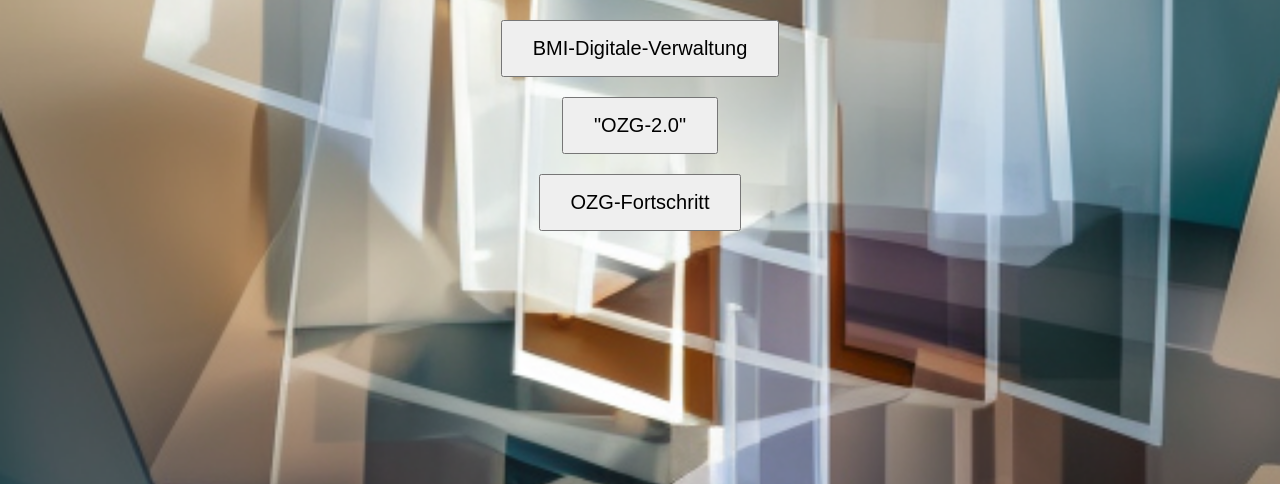
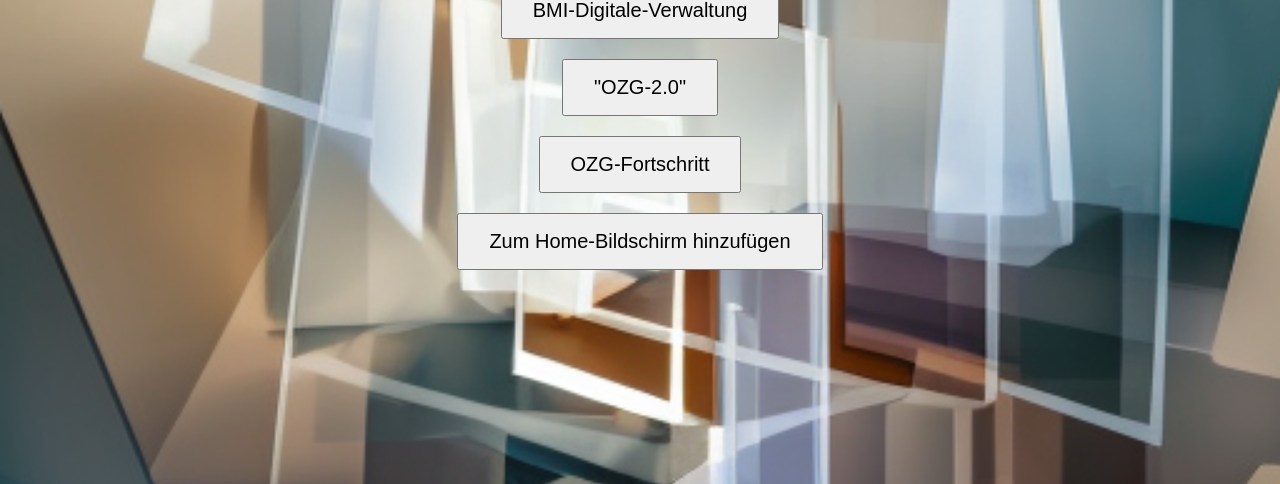
Before and after one commit to Sorquest/Sorquest.github.io, a plain HTML site: page index.html in a window 1280 px wide. Shown: the part 332-816 px from the top of the page. Drawn offline with Linux system fonts and the light colour scheme.

Commit message:
index.html

```diff
--- a/index.html
+++ b/index.html
@@ -35,5 +35,6 @@
     <button onclick="window.location.href='https://www.bmi.bund.de/DE/themen/moderne-verwaltung/moderne-verwaltung-node.html'">BMI-Digitale-Verwaltung</button>
     <button onclick="window.location.href='https://www.onlinezugangsgesetz.de/Webs/OZG/DE/grundlagen/info-ozg/paket-fuer-digitale-verwaltung/paket-fuer-digitale-verwaltung-node.html'">"OZG-2.0"</button>
     <button onclick="window.location.href='https://dashboard.ozg-umsetzung.de/'">OZG-Fortschritt</button>
+    <button onclick="alert('Um diese Seite auf Ihrem Home-Bildschirm zu speichern, öffnen Sie das Menü Ihres Browsers und wählen Sie \'Zum Startbildschirm hinzufügen\'.')">Zum Home-Bildschirm hinzufügen</button>
 </body>
 </html>
```
